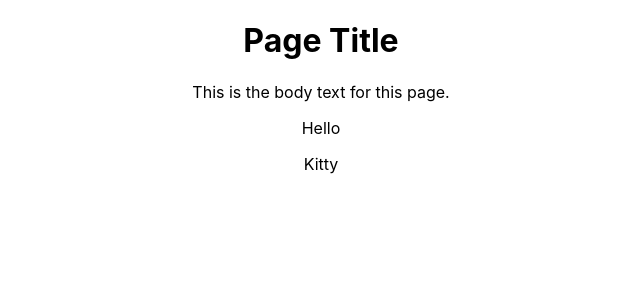
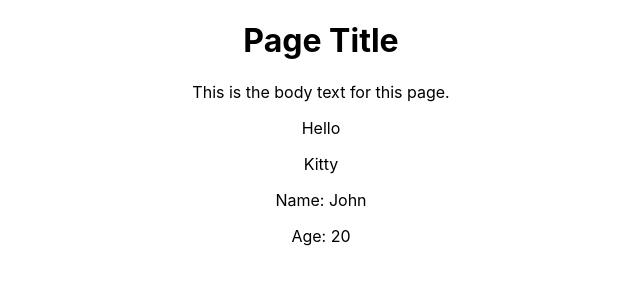
Before and after one commit to SF2020WebDev/react-questions-answers, a React (Create React App) app: page / in a window 1280 px wide. Shown: the top 300 px of the page, without its empty margins (319-959 px from the left). Built offline with nearby package versions, Linux system fonts and the light colour scheme.

Commit message:
Completed Question 8, create Person component

```diff
--- a/src/App.js
+++ b/src/App.js
@@ -3,12 +3,14 @@ import logo from './logo.svg';
 import './App.css';
 import PageTitle from './components/pageTitle.js';
 import HelloKitty from './components/helloKitty.js'
+import Person from './components/person.js'
 
 function App() {
   return (
     <div className="App">
           <PageTitle />
           <HelloKitty />
+          <Person />
           <a
           className="App-link"
           href="https://reactjs.org"
--- /dev/null
+++ b/src/components/person.js
@@ -0,0 +1,13 @@
+import React from 'react'
+
+const Person = () => {
+    return (
+        <div>
+            <p>Name: John</p>
+            <p>Age: 20</p>
+        </div>
+    )
+}
+
+
+export default Person
```
